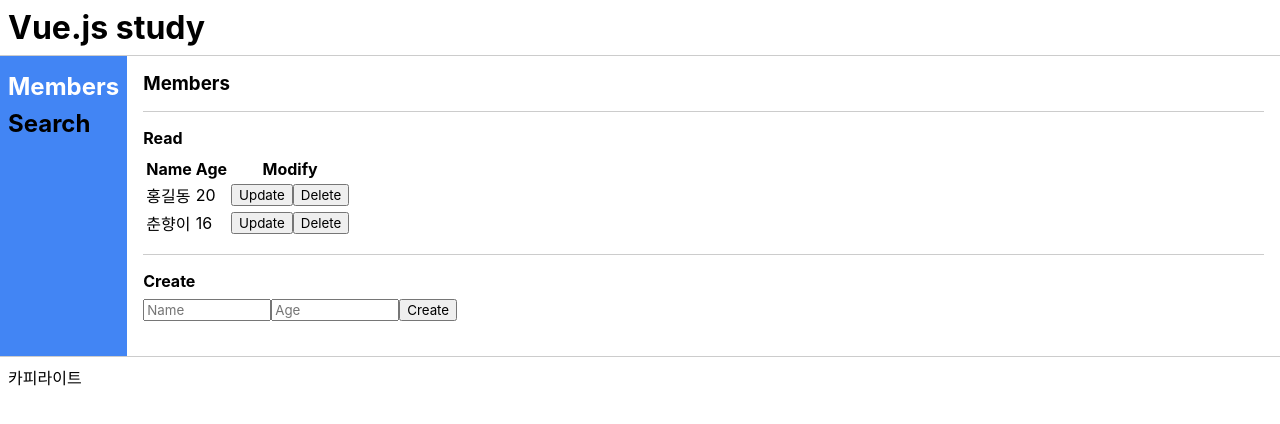
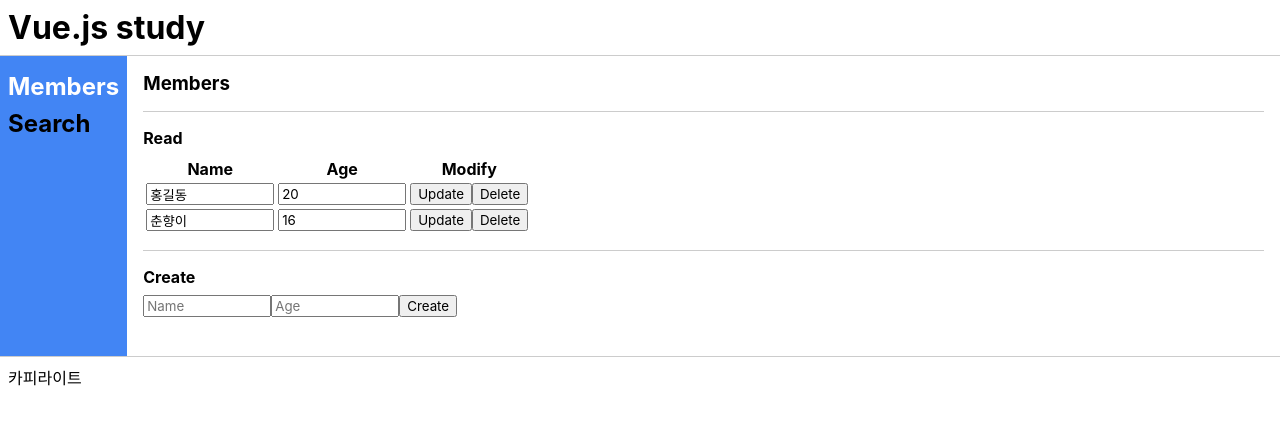
Before and after one commit to jong960107/vue-study, a Vue app: page /members in a window 1280 px wide. Shown: the top 424 px of the page. Built offline with nearby package versions, Linux system fonts and the light colour scheme.

Commit message:
[#4]스토어 Members Update

```diff
--- a/src/components/contents/members-component.vue
+++ b/src/components/contents/members-component.vue
@@ -14,10 +14,10 @@
         </thead>
         <tbody>
           <tr v-for="(member, index) in members" :key="index">
-            <td>{{ member.name }}</td>
-            <td>{{ member.age }}</td>
+            <td><input type="text" placeholder="Name" v-model="member.name" /></td>
+            <td><input type="text" placeholder="Age" v-model="member.age" /></td>
             <td>
-              <button>Update</button>
+              <button @click="membersUpdate(index, member)">Update</button>
               <button @click="membersDelete(index)">Delete</button>
             </td>
           </tr>
@@ -48,6 +48,9 @@
     membersCreate(member) {
       this.$store.dispatch("membersCreate", member);
     },
+    membersUpdate(index, member) {
+      this.$store.dispatch("membersUpdate", { index, member });
+    },
     membersDelete(index) {
       this.$store.dispatch("membersDelete", index);
     },
--- a/src/store/moduleMembers.js
+++ b/src/store/moduleMembers.js
@@ -19,6 +19,10 @@
             })
             console.log('Done membersCreate', thisStore.state.members)
         },
+        membersUpdate(thisStore, { index, member }) {
+            thisStore.state.members[index] = member
+            console.log('Done membersUpdate', thisStore.state.members)
+        },
         membersRead(thisStore) {
             const members = [{
                 name: '홍길동',
```
